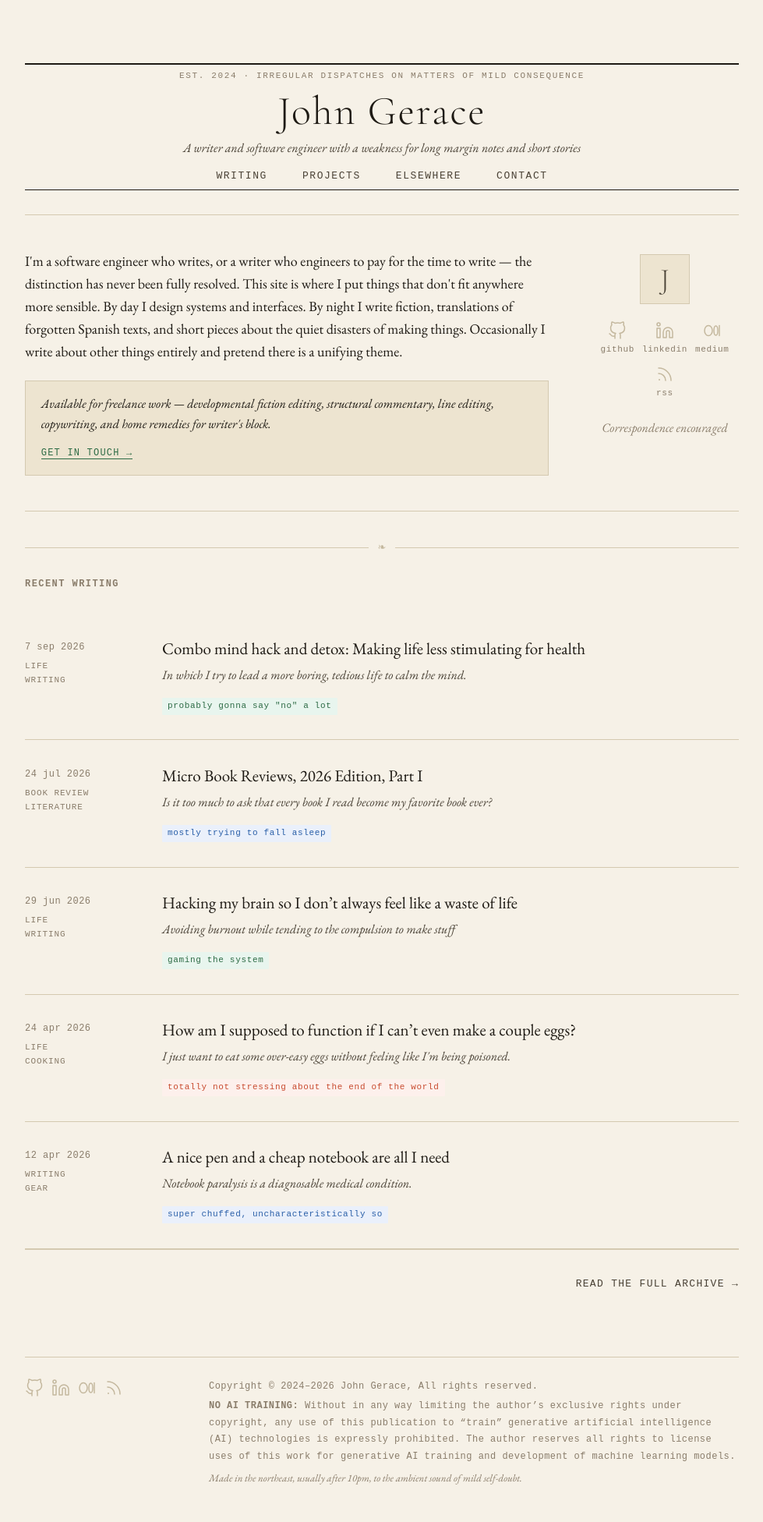
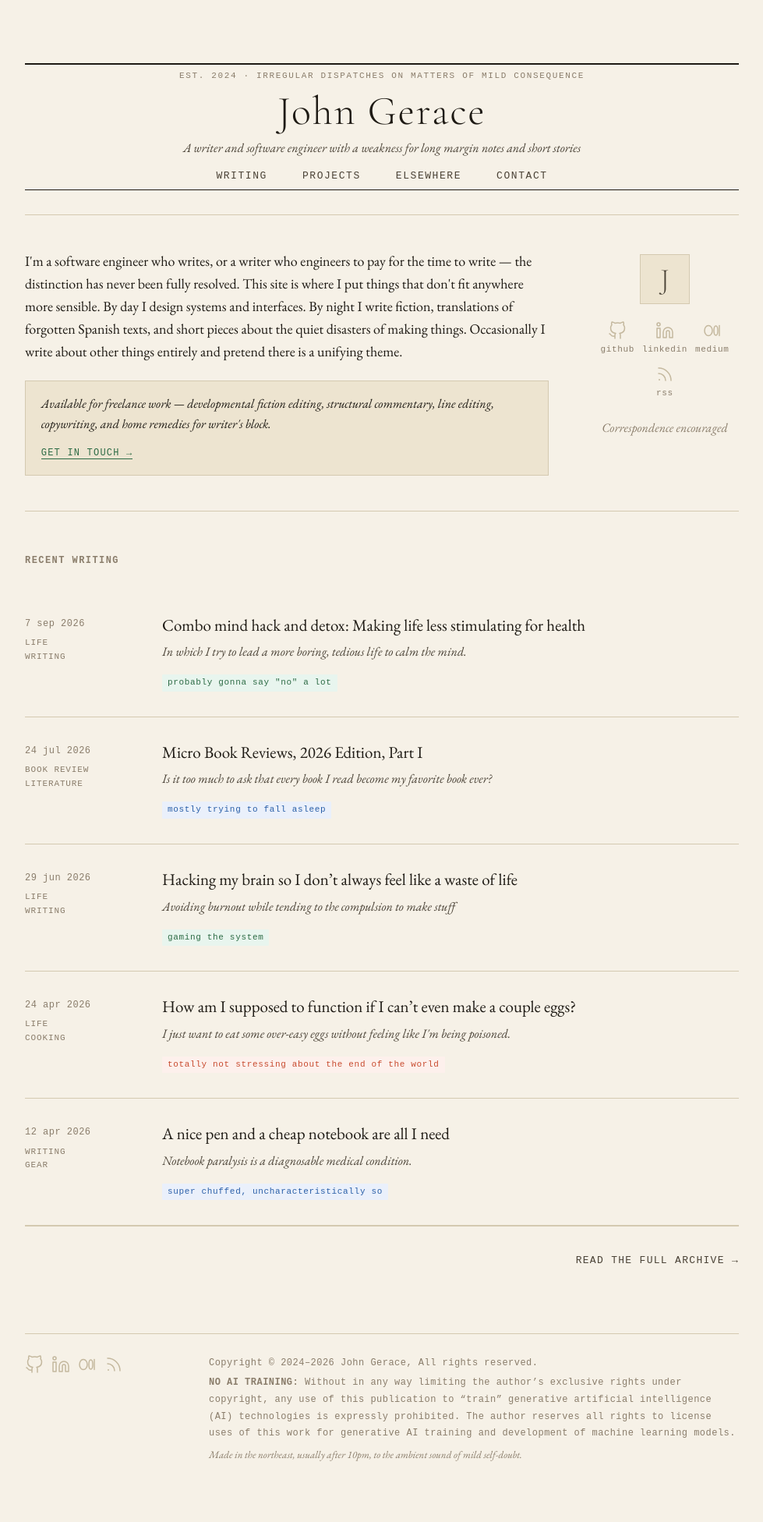
Before and after one commit to jgerace/jgerace.github.io, a Jekyll site: the page built from index.html, in a window 1280 px wide. Shown: the whole page at 78% size, without its empty margins (150-1129 px from the left). Built offline with Jekyll 4.4.1, drawn with Linux system fonts in a browser that asks for light colours; some web fonts are replaced; after the commit the page ends 1922 px from its top, so only the background shows below that.

Commit message:
Fix menu resizing, remove ornament from homepage (#19)

```diff
--- a/_layouts/home.html
+++ b/_layouts/home.html
@@ -4,12 +4,6 @@
 
 <div class="intro">
   <div class="intro__body">
-    {% if site.intro_epigraph %}
-    <div class="intro__epigraph">
-      {{ site.intro_epigraph }}
-      {% if site.intro_epigraph_source %}<cite>{{ site.intro_epigraph_source }}</cite>{% endif %}
-    </div>
-    {% endif %}
 
     {{ content }}
 
@@ -28,7 +22,6 @@
   </div>
 </div>
 
-<div class="rule-ornament" aria-hidden="true"><span>❧</span></div>
 <h2 class="section-label">recent writing</h2>
 
 <div class="post-list">
--- a/_sass/_layout.scss
+++ b/_sass/_layout.scss
@@ -7,30 +7,10 @@
   gap: 3rem;
   padding: 2.5rem 0;
   border-bottom: 1px solid $rule;
+  margin-bottom: 3rem;
 
   @media (max-width: $bp-medium) {
     grid-template-columns: 1fr;
-  }
-
-  &__epigraph {
-    font-size: 13px;
-    font-style: italic;
-    color: $ink-mid;
-    line-height: 1.7;
-    padding: 0.9rem 1.1rem;
-    border-left: 2.5px solid $pop-red;
-    background: $pop-red-bg;
-    margin-bottom: 1.25rem;
-
-    cite {
-      display: block;
-      font-style: normal;
-      font-size: 10px;
-      color: $ink-soft;
-      margin-top: 6px;
-      font-family: $font-mono;
-      letter-spacing: 0.04em;
-    }
   }
 
   &__body {
--- a/_sass/_masthead.scss
+++ b/_sass/_masthead.scss
@@ -53,8 +53,10 @@
 
   &__nav {
     display: flex;
+    flex-wrap: wrap;
     justify-content: center;
-    gap: 2.5rem;
+    // Shrink the gap with the viewport so links fit before they need to wrap
+    gap: 0.5rem clamp(1rem, 5vw, 2.5rem);
     margin-top: 14px;
     list-style: none;
 
@@ -62,6 +64,11 @@
       font-family: $font-mono;
       font-size: 13px;
       letter-spacing: 0.12em;
+
+      @media (max-width: $bp-medium) {
+        font-size: 12px;
+        letter-spacing: 0.08em;
+      }
       text-transform: uppercase;
       color: $ink-mid;
       text-decoration: none;
```
